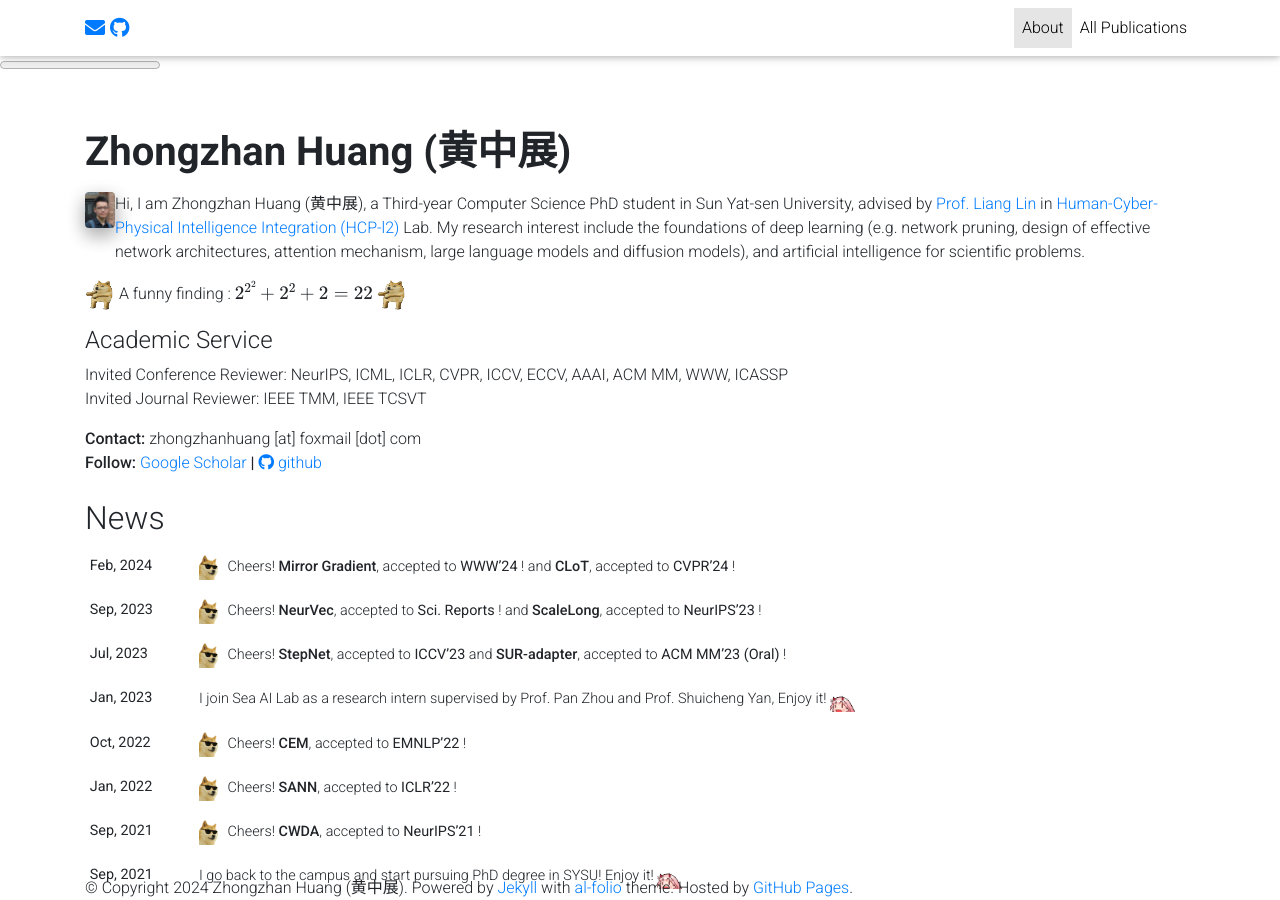
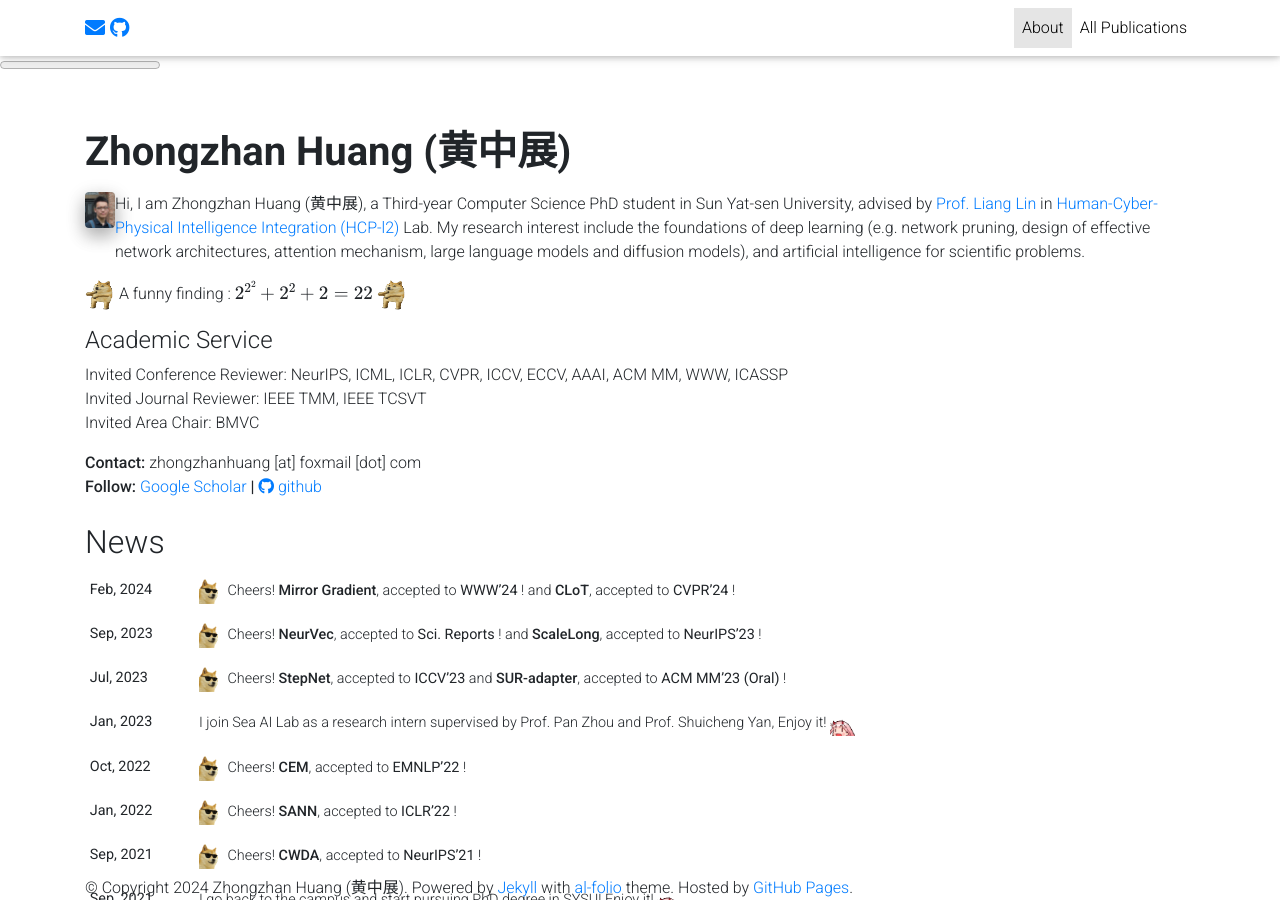
Before and after one commit to dedekinds/dedekinds.github.io, a Jekyll site: the page built from _pages/about.md, in a window 1280 px wide and 900 px high. Built offline with Jekyll 4.4.1, drawn with Linux system fonts in a browser that asks for light colours; nearby versions of some CDN libraries; full-size pictures stand in for the smaller copies a plugin makes; library files that are not in the unit come from our copies; comment, search, counter and statistics services are not loaded; a style sheet for code colours, icons or effects is not loaded.

Commit message:
Update about.md

```diff
--- a/_pages/about.md
+++ b/_pages/about.md
@@ -44,4 +44,5 @@ My research interest include the foundations of deep learning (e.g. network prun
 
   <h4>Academic Service</h4>
   Invited Conference Reviewer: NeurIPS, ICML, ICLR, CVPR, ICCV, ECCV, AAAI, ACM MM, WWW, ICASSP<br/>
-  Invited Journal Reviewer: IEEE TMM, IEEE TCSVT
+  Invited Journal Reviewer: IEEE TMM, IEEE TCSVT<br/>
+  Invited Area Chair: BMVC
```
